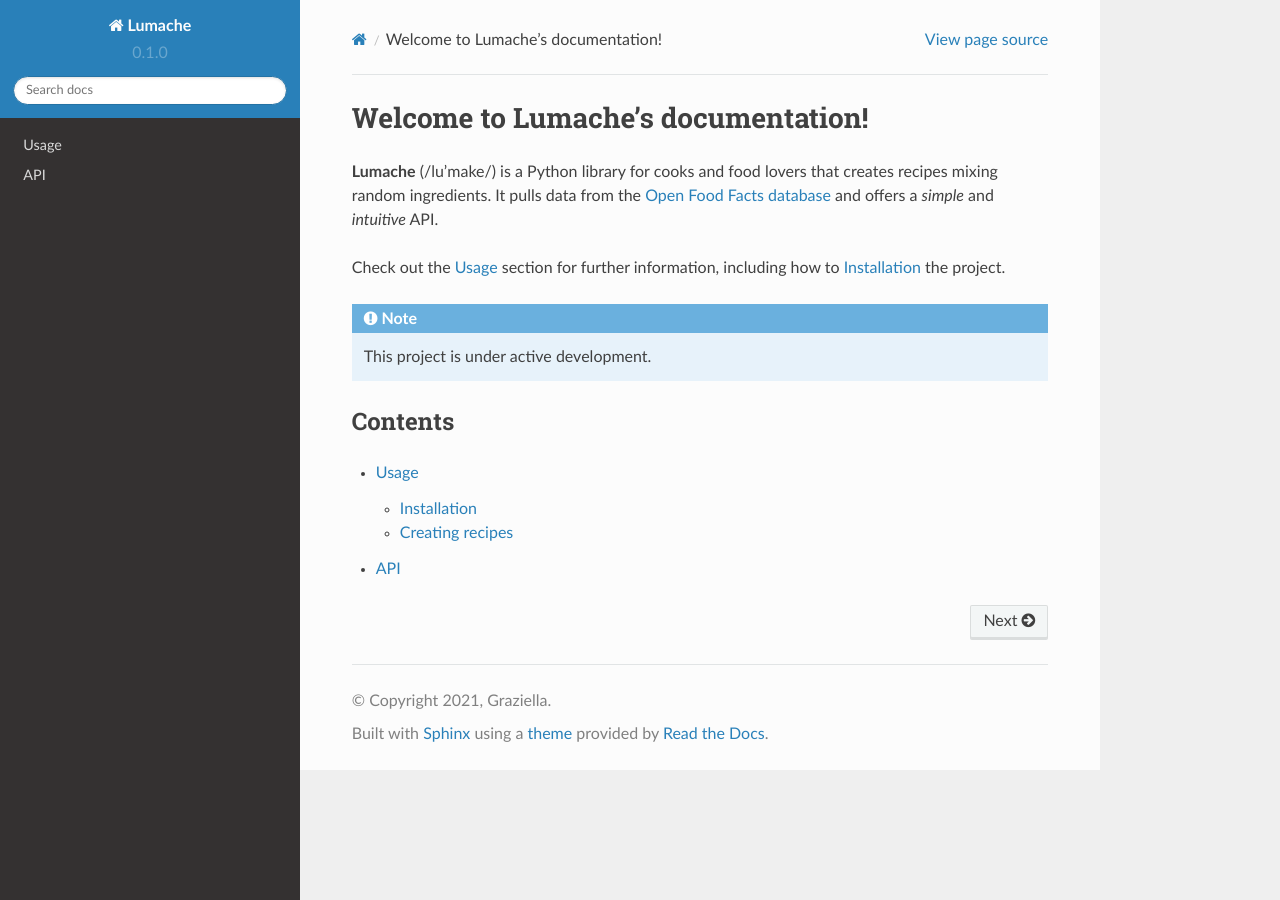
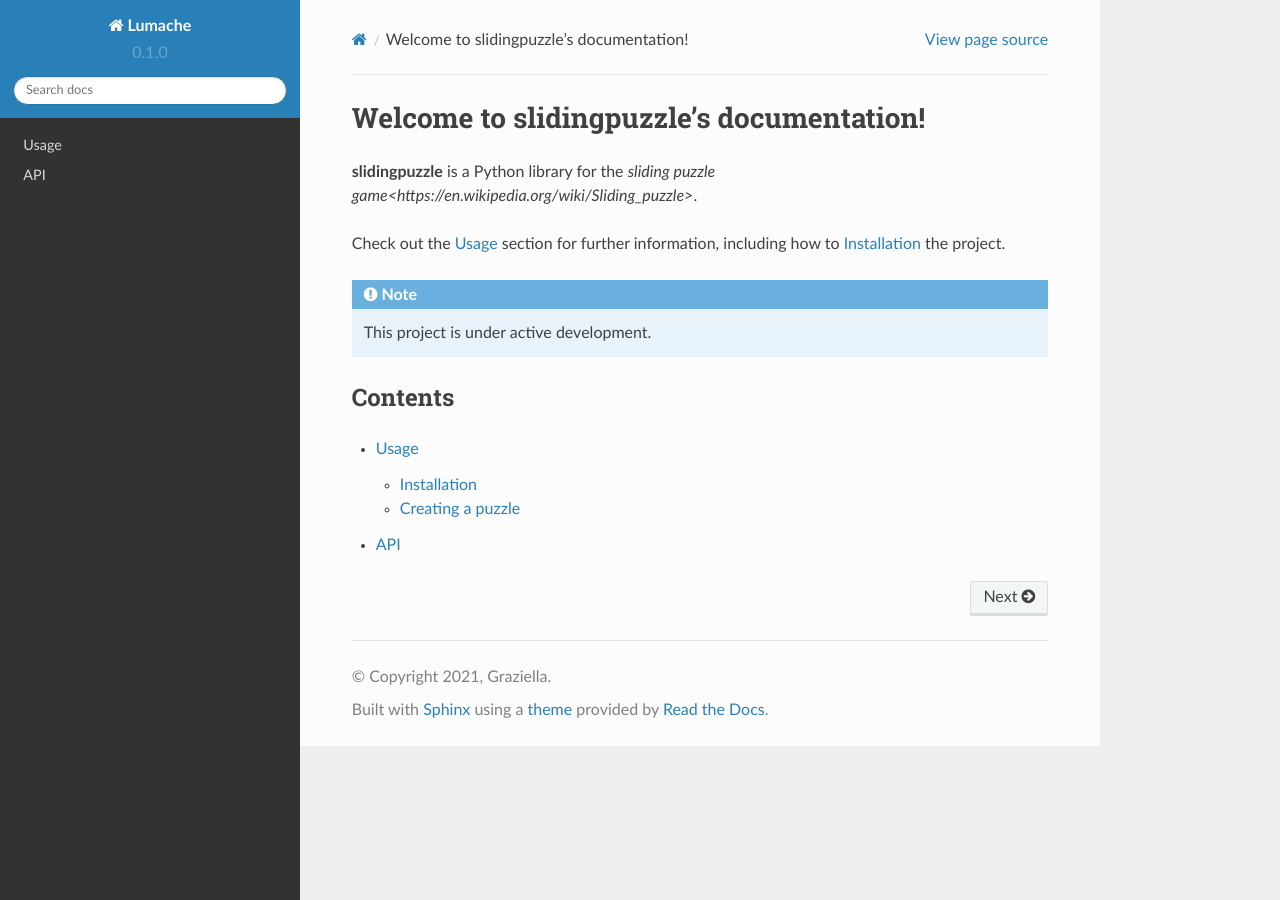
Before and after one commit to jmbhughes/slidingpuzzle, a Sphinx documentation site: the page built from docs/source/index.rst, in a window 1280 px wide. Built offline with Sphinx 7.4.7 and the Read the Docs theme 2.0.0, drawn with Linux system fonts in a browser that asks for light colours.

Commit message:
updated readthedocs

```diff
--- a/docs/source/api.rst
+++ b/docs/source/api.rst
@@ -4,4 +4,4 @@
 .. autosummary::
    :toctree: generated
 
-   lumache
+   slidingpuzzle
--- a/docs/source/index.rst
+++ b/docs/source/index.rst
@@ -1,10 +1,7 @@
-Welcome to Lumache's documentation!
+Welcome to slidingpuzzle's documentation!
 ===================================
 
-**Lumache** (/lu'make/) is a Python library for cooks and food lovers
-that creates recipes mixing random ingredients.
-It pulls data from the `Open Food Facts database <https://world.openfoodfacts.org/>`_
-and offers a *simple* and *intuitive* API.
+**slidingpuzzle** is a Python library for the `sliding puzzle game<https://en.wikipedia.org/wiki/Sliding_puzzle>`.
 
 Check out the :doc:`usage` section for further information, including
 how to :ref:`installation` the project.
--- a/slidingpuzzle/__init__.py
+++ b/slidingpuzzle/__init__.py
@@ -0,0 +1,2 @@
+from slidingpuzzle.puzzle import NPuzzle, SlideDirection
+from slidingpuzzle.solver import BFSNPuzzleSolver, ManhattanHeuristic, AStarNPuzleSolver
```
Also changed, not shown: docs/source/usage.rst (+21 -19 lines).
